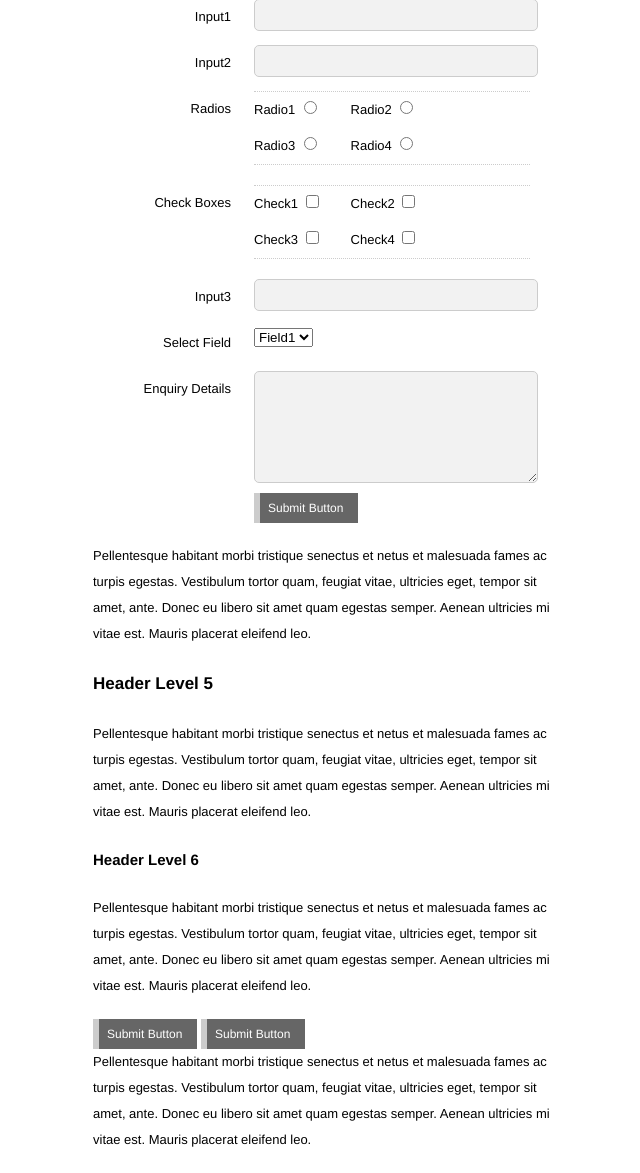
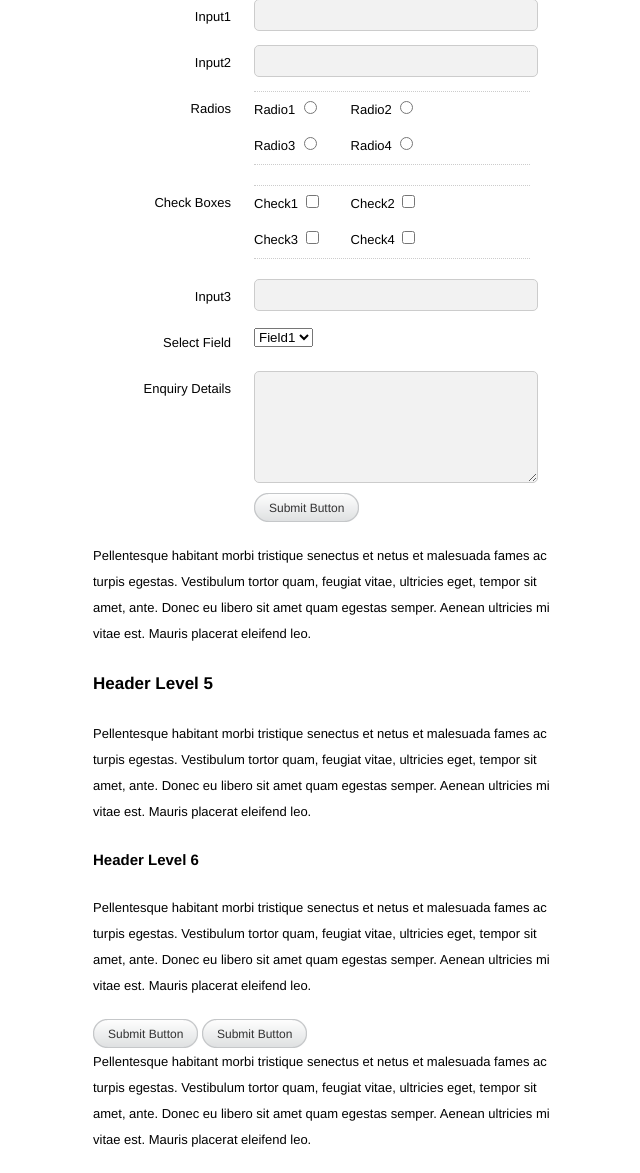
Before and after one commit to zorfling/HTML-Templater, a PHP site: page /base/core-structure/secondLevel-3col.html in a window 1280 px wide. Shown: the part 2131-3304 px from the top of the page, without its empty margins (317-957 px from the left). Run offline with PHP 8.4, Linux system fonts and the light colour scheme; grey boxes labelled with a size stand in for pictures from a placeholder-image service; some libraries are stand-ins or nearby versions.

Commit message:
more stuffs
Signed-off-by: adamfinden <adam@adamfinden.com>

```diff
--- a/core-structure/secondLevel-3col.html
+++ b/core-structure/secondLevel-3col.html
@@ -262,7 +262,7 @@
 										<textarea name="contact_enquiry" id="contact_enquiry" rows="5" title="Please enter your enquiry details"></textarea>
 								</div>
 
-								<label for="submit" id="#" class="main-btn red-btn">
+								<label for="submit" id="#" class="main-btn basic-btn">
 									<input id="submit" name="#" type="submit" class="wai"/>
 										<span>
 										Submit Button
@@ -282,14 +282,14 @@
 
 						<p>Pellentesque habitant morbi tristique senectus et netus et malesuada fames ac turpis egestas. Vestibulum tortor quam, feugiat vitae, ultricies eget, tempor sit amet, ante. Donec eu libero sit amet quam egestas semper. Aenean ultricies mi vitae est. Mauris placerat eleifend leo.</p>
 
-						<label for="#" id="#" class="main-btn blue-btn">
+						<label for="#" id="#" class="main-btn basic-btn">
 							<input id="#" name="#" type="submit" class="wai"/>
 								<span>
 									Submit Button
 								</span>
 						</label>
 
-						<label for="#" id="#" class="main-btn red-btn">
+						<label for="#" id="#" class="main-btn basic-btn">
 							<input id="#" name="#" type="submit" class="wai"/>
 								<span>
 									Submit Button
--- a/core-structure/shadowbox-3.0.3/shadowbox.css
+++ b/core-structure/shadowbox-3.0.3/shadowbox.css
@@ -2,7 +2,16 @@
 #sb-container{position:fixed;margin:0;padding:0;top:0;left:0;z-index:999;text-align:left;visibility:hidden;display:none;}
 #sb-overlay{position:relative;height:100%;width:100%;}
 #sb-wrapper{position:absolute;visibility:hidden;width:100px;}
-#sb-wrapper-inner{position:relative;border:1px solid #303030;overflow:hidden;height:100px;}
+
+/* SHADOW BOX WRAPPER */
+#sb-wrapper-inner{
+	position:relative;
+	border:1px solid red;
+	overflow:hidden;
+	height:100px;
+	padding: 10px;
+}
+
 #sb-body{position:relative;height:100%;}
 #sb-body-inner{position:absolute;height:100%;width:100%;}
 #sb-player.html{height:100%;overflow:auto;}
@@ -14,7 +23,9 @@
 #sb-title,#sb-info{position:relative;margin:0;padding:0;overflow:hidden;}
 #sb-title,#sb-title-inner{height:26px;line-height:26px;}
 #sb-title-inner{font-size:16px;}
-#sb-info,#sb-info-inner{height:20px;line-height:20px;}
+
+/* NAV AREA */
+#sb-info,#sb-info-inner{line-height:20px;}
 #sb-info-inner{font-size:12px;}
 #sb-nav{float:right;height:16px;padding:2px 0;width:45%;}
 #sb-nav a{display:block;float:right;height:16px;width:16px;margin-left:3px;cursor:pointer;background-repeat:no-repeat;}
--- a/core-structure/stylesheets/screen.css
+++ b/core-structure/stylesheets/screen.css
@@ -185,26 +185,28 @@ form.base-form div input.error {
 /* @group Buttons */
 
 .main-btn {
-	background: #cccccc;
 	display: inline-block;
 	cursor: pointer;
 	font-size: 12px !important;
 	line-height: 20px;
 	text-decoration: none;
-	color: white !important;
+	color: #333333 !important;
 	width: auto !important;
-	padding: 0 0 0 6px !important;
+	padding: 0 0 0 15px !important;
 }
 
 .main-btn span {
-	background: #666666;
 	display: inline-block;
-	padding: 0px 15px 0px 8px !important;
+	padding: 0px 15px 0px 0px !important;
 	line-height: 30px;
 	width: auto !important;
 }
 
-	.purple-btn:hover { background-position: 0 -100px; }
-	.purple-btn:hover span { background-position: right -150px; }
+	.basic-btn { background: url(../assets/base-images/basic-btn.png) no-repeat 0 0; }
+	.basic-btn span { background: url(../assets/base-images/basic-btn.png) no-repeat right -50px; }
+
+	.basic-btn:hover { background: url(../assets/base-images/basic-btn.png) no-repeat 0 -100px; }
+	.basic-btn:hover span { background: url(../assets/base-images/basic-btn.png) no-repeat right -150px; }
+
 
 /* @end Buttons */
```
Also changed, not shown: core-structure/assets/base-images/basic-btn.png (added).
